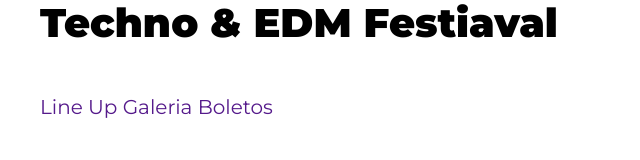
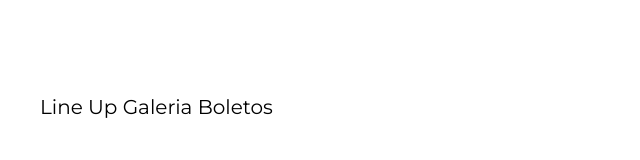
Before and after one commit to PabloAnv/FestivalMusica, a website: page index.html in a window 1280 px wide. Shown: the whole page, without its empty margins (0-640 px from the left). Drawn offline with Linux system fonts and the light colour scheme.

Commit message:
Sexto dia

```diff
--- a/gulpfile.js
+++ b/gulpfile.js
@@ -15,4 +15,3 @@ export function css( done ){
 export function dev(){
     watch('src/scss/**/*.scss', css)
 }
-dsnjbjkdsahkads
--- a/index.html
+++ b/index.html
@@ -17,10 +17,10 @@
     <header class="header">
         <div class="contenedor contenido-header">
             <h1>Techno & EDM Festiaval</h1>
-            <nav class="barra_navegacion">
-                <a href="">Line Up</a>
-                <a href="">Galeria</a>
-                <a href="">Boletos</a>
+            <nav class="navegacion">
+                <a class="enlace_navegacion" href="">Line Up</a>
+                <a class="enlace_navegacion" href="">Galeria</a>
+                <a class="enlace_navegacion" href="">Boletos</a>
             </nav>
         </div>
     </header>
--- a/src/scss/base/_globales.scss
+++ b/src/scss/base/_globales.scss
@@ -35,10 +35,13 @@ h1, h2, h3 {
 }
 h1 {
     font-size: 4rem;
+    color: #FFFFFF;
 }
+
 h2 {
     font-size: 4.6rem;
 }
+
 h3 {
     font-size: 6rem;
     text-align: center;
--- a/src/scss/base/_index.scss
+++ b/src/scss/base/_index.scss
@@ -1,3 +1,8 @@
 @forward 'normalize';
 @forward 'variables';
 @forward 'globales';
+@use 'variables' as v;
+
+.enlace_navegacion {
+    color: v.$negro;
+}
```
Also changed, not shown: build/css/app.css.
